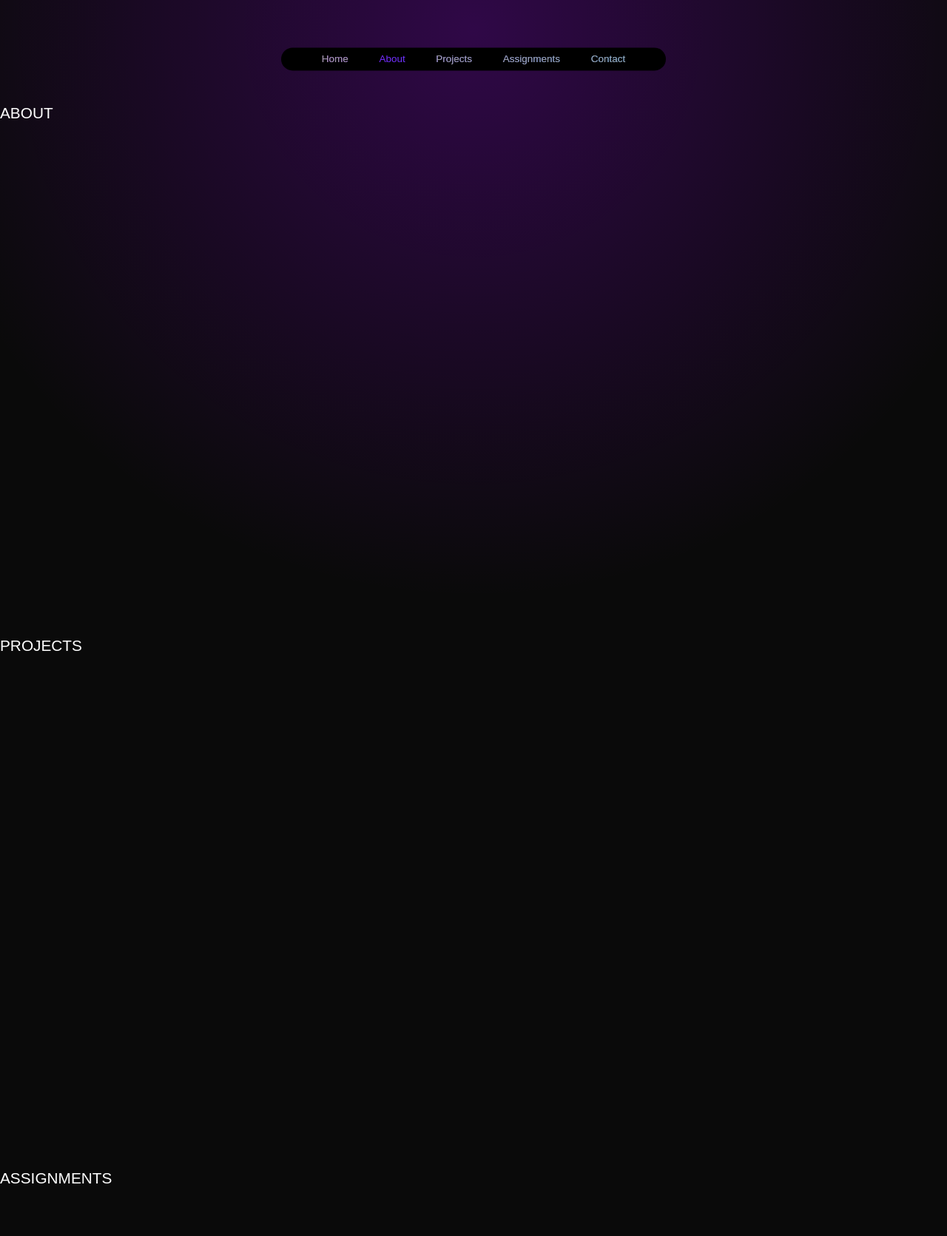
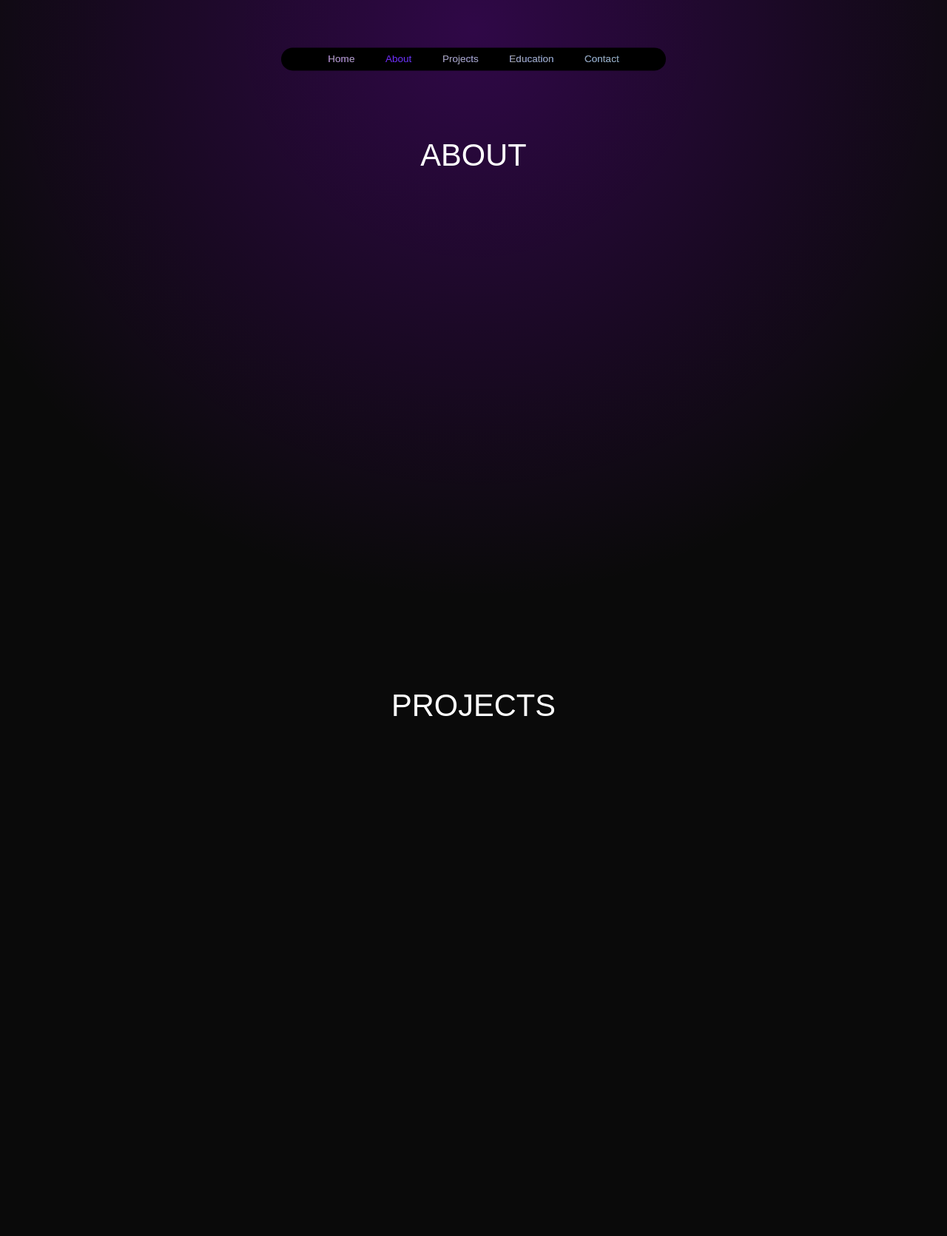
Before and after one commit to AidanCotsakis/aidancotsakis.github.io, a plain HTML site: page index.html in a window 1280 px wide. Shown: the part 680-2351 px from the top of the page at 74% size. Drawn offline with Linux system fonts and the light colour scheme; a web font is replaced by a local one.

Commit message:
fixed section wording and some formatting

```diff
--- a/index.html
+++ b/index.html
@@ -1,3 +1,5 @@
+<!-- STARTED 2023/12/15 -->
+
 <!DOCTYPE html>
 <html>
 
@@ -20,7 +22,7 @@
 				<li><a id="homeNav" class="plainLink" href="#home">Home</a></li>
 				<li><a id="aboutNav" class="plainLink" href="#about">About</a></li>
 				<li><a id="projectsNav" class="plainLink" href="#projects">Projects</a></li>
-				<li><a id="assignmentsNav" class="plainLink" href="#assignments">Assignments</a></li>
+				<li><a id="educationNav" class="plainLink" href="#education">Education</a></li>
 				<li><a id="contactNav" class="plainLink" href="#contact">Contact</a></li>
 			</ul>
 		</div>
@@ -35,10 +37,10 @@
 
 		<div id="navGap"></div>
 
-		<div id="about"><p>ABOUT</p></div>
-		<div id="projects"><p>PROJECTS</p></div>
-		<div id="assignments"><p>ASSIGNMENTS</p></div>
-		<div id="contact"><p>CONTACT</p></div>
+		<div class="mainSection" id="about"><p>ABOUT</p></div>
+		<div class="mainSection" id="projects"><p>PROJECTS</p></div>
+		<div class="mainSection" id="education"><p>EDUCATION</p></div>
+		<div class="mainSection" id="contact"><p>CONTACT</p></div>
 
 		<div id="mainCircleContainer">
 	        <div id="mainCircle"></div>
--- a/script.js
+++ b/script.js
@@ -3,7 +3,7 @@ const bodyElements = [
   document.getElementById("home"),
   document.getElementById("about"),
   document.getElementById("projects"),
-  document.getElementById("assignments"),
+  document.getElementById("education"),
   document.getElementById("contact")
 ];
 
@@ -11,7 +11,7 @@ const navElements = [
   document.getElementById("homeNav"),
   document.getElementById("aboutNav"),
   document.getElementById("projectsNav"),
-  document.getElementById("assignmentsNav"),
+  document.getElementById("educationNav"),
   document.getElementById("contactNav")
 ]
 
--- a/style.css
+++ b/style.css
@@ -186,22 +186,14 @@ body::-webkit-scrollbar {
     height: 10vh;
 }
 
-#about {
+.mainSection {
     width: 100vw;
     height: 90vh;
+    padding-top: 3vh;
+
+    text-align: center;
+    /*align-items: center;*/
+    justify-content: center;
+    display: flex;
+    font-size: calc(2vw + 2vh);
 }
-
-#projects {
-    width: 100vw;
-    height: 90vh;
-}
-
-#assignments {
-    width: 100vw;
-    height: 90vh;
-}
-
-#contact {
-    width: 100vw;
-    height: 90vh;
-}
```
